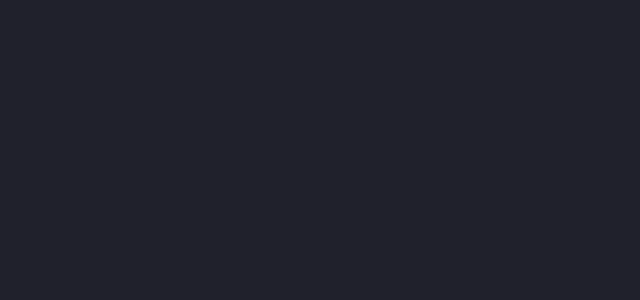
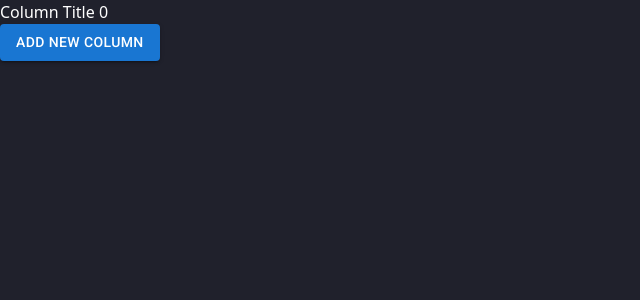
Before and after one commit to sarvesh-gaurishankar-sawant/team-progress-tracker, a React (Create React App) app in the folder frontend/: page / in a window 1280 px wide. Both pictures are taken after a click on the button "ADD NEW COLUMN". Shown: the top 300 px of the page, without its empty margins (0-640 px from the left). Built offline with nearby package versions, Linux system fonts and the light colour scheme.

Commit message:
Display new columns title

```diff
--- a/frontend/src/components/Boards/Board.tsx
+++ b/frontend/src/components/Boards/Board.tsx
@@ -1,5 +1,6 @@
 import { useState } from "react"
 import EmptyBoard from "./EmptyBoard"
+import DisplayColumn from "./DisplayColumn";
 
 type Column = {
   index: number;
@@ -13,6 +14,7 @@ export default function Board() {
   return (
     <div>
         {columns.length === 0 && <EmptyBoard createNewColumn={createNewColumn} />}
+        {columns.length !== 0 && <DisplayColumn columns={columns} createNewColumn={createNewColumn}/>}
     </div>
   )
 
--- /dev/null
+++ b/frontend/src/components/Boards/DisplayColumn.tsx
@@ -0,0 +1,22 @@
+import { Button } from "@mui/material";
+
+type Column = {
+    index: number;
+    title: string;
+}
+
+interface Props {
+    columns: Column[];
+    createNewColumn: () => void
+}
+
+export default function DisplayColumn({ columns, createNewColumn }: Props) {
+
+  return (
+    <div>
+        <div>{columns.map(column => <div key={column.index}>{column.title}</div>)}</div>
+        <Button variant="contained" className="self-center" onClick={() => {createNewColumn()}}>Add new column</Button>
+    </div>
+
+  )
+}
```
